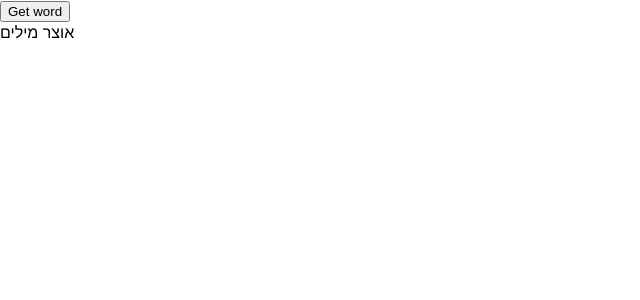
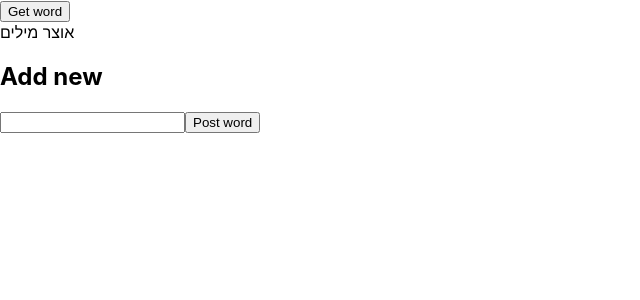
Before and after one commit to poncho67/mishak-milim, a React (Create React App) app in the folder frontend/: page / in a window 1280 px wide. Shown: the top 300 px of the page, without its empty margins (0-640 px from the left). Built offline with nearby package versions, Linux system fonts and the light colour scheme.

Commit message:
add words to datacase using post

```diff
--- a/frontend/src/App.js
+++ b/frontend/src/App.js
@@ -6,13 +6,32 @@ class App extends Component {
     constructor(props) {
         super(props);
         this.state = {
-            currentWord: 'אוצר מילים'
+            currentWord: 'אוצר מילים',
+            postNewWord: "",
+            postResult: ""
         };
+    }
+
+    onChangeHandler=(event)=>{
+       var mydata = event.target.value;
+       this.setState({postNewWord:mydata})
+    }
+
+    onClickHandler=()=>{
+        const json_body = JSON.stringify({ word: this.state.postNewWord });
+        console.log('json_body: ' + json_body)
+        const requestOptions = {
+            method: 'POST',
+            headers: { 'Content-Type': 'application/json' },
+            body: json_body
+        };
+        fetch('./word', requestOptions)
+            .then(response => response.json())
     }
 
 
    getWord() {
-       fetch('./api/generate', { method: 'GET' })
+       fetch('./word', { method: 'GET' })
        .then(data => data.json())
        .then(json => this.setState({ currentWord: json['word'] }))
    }
@@ -23,6 +42,9 @@ class App extends Component {
            <div>
                <button onClick={() => this.getWord()}> Get word </button>
                <div>{this.state.currentWord}</div>
+               <h2>Add new </h2>
+                <input onChange={this.onChangeHandler} type="text"/>
+                <button onClick={this.onClickHandler}>Post word</button>
            </div>
        )
    }
```
Also changed, not shown: 8 other files (tests, documents, lock files or other folders).
